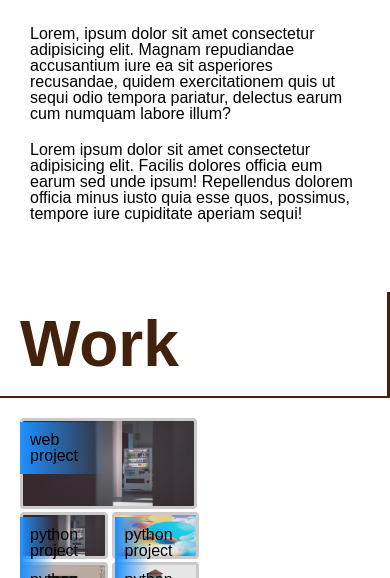
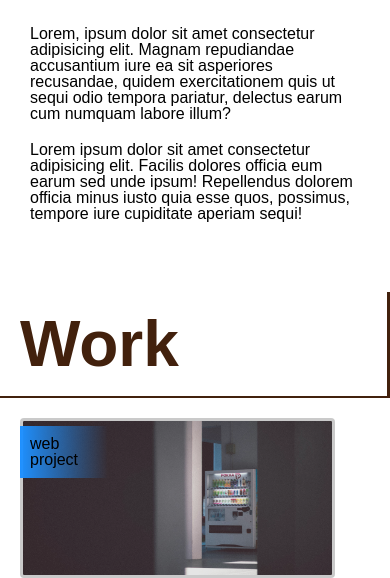
Before and after one commit to Philip741/portfolio, a plain HTML site: page index.html in a window 390 px wide. Shown: the part 495-1073 px from the top of the page. Drawn offline with Linux system fonts and the light colour scheme.

Commit message:
Adjusted sizing for work images and labels

```diff
--- a/assets/style.css
+++ b/assets/style.css
@@ -87,6 +87,8 @@ li {
     border: 3px solid #ddd;
     border-radius: 4px;
     filter: contrast(0.8);
+    height: 50.5%;
+    width: 50.5%;
 }
 #work_smaller_image {
     position:relative;
@@ -210,6 +212,26 @@ li {
         flex-basis: 10%;
     }
 
+    #work_container {
+        flex:80%;
+    }
+
+    #work_main_image > img {
+        border: 3px solid #ddd;
+        border-radius: 4px;
+        filter: contrast(0.8);
+        height: 70.5%;
+        width: 90%;
+    }
+    #work_smaller_image > img {
+        border: 3px solid #ddd;
+        border-radius: 4px;
+        height: 25%;
+        width: 45%;
+        filter: contrast(0.8);
+
+    }
+
     #project2_label {
         position:absolute;
         top:5%;
@@ -221,7 +243,7 @@ li {
         position:absolute;
         top:5%;
         width: 10%;
-        left: 27%;
+        left: 45%;
         background: linear-gradient(to right, var(--blue), transparent);
     }
     #project4_label {
@@ -234,7 +256,7 @@ li {
         position:absolute;
         top:50%;
         width: 10%;
-        left: 27%;
+        left: 45%;
         background: linear-gradient(to right, var(--blue), transparent);
     }
 }
--- a/index.html
+++ b/index.html
@@ -48,7 +48,7 @@
           <!-- Work first project largest image -->
           <div id="work_main_image">
             <img id="work_img_highlight" src="./assets/benjamin-chan-9xmoqdqgF5U-unsplash.jpeg"
-              alt="Header image of a sunset over water" height="50.5%" width="50.5%">
+              alt="Header image of a sunset over water">
             <div id="project1_label">
               <p>web project</p>
             </div>
```
